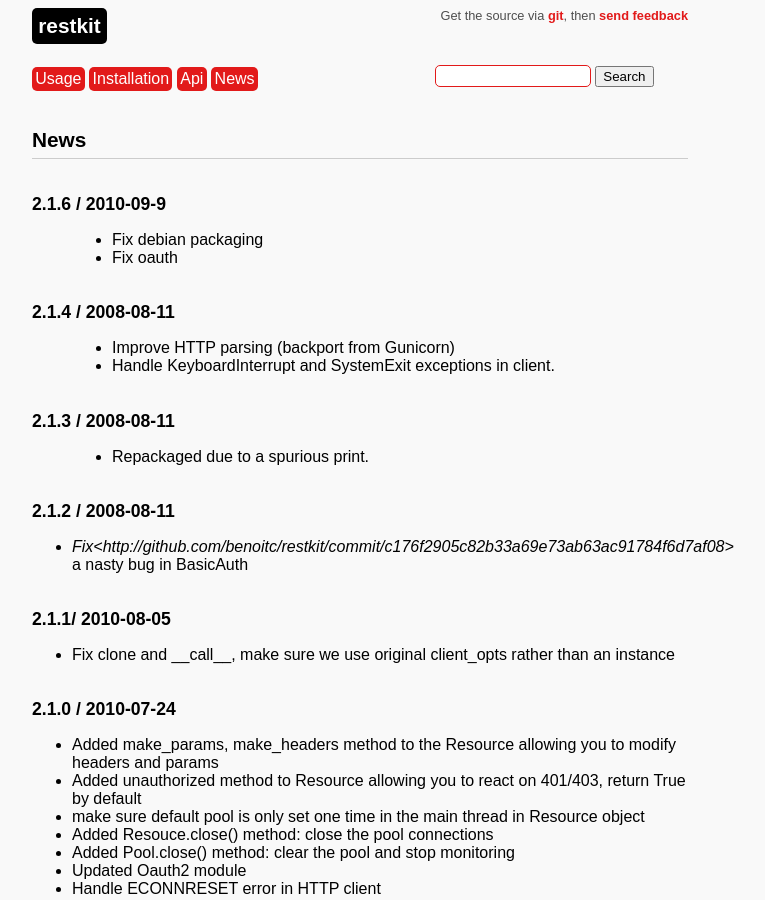
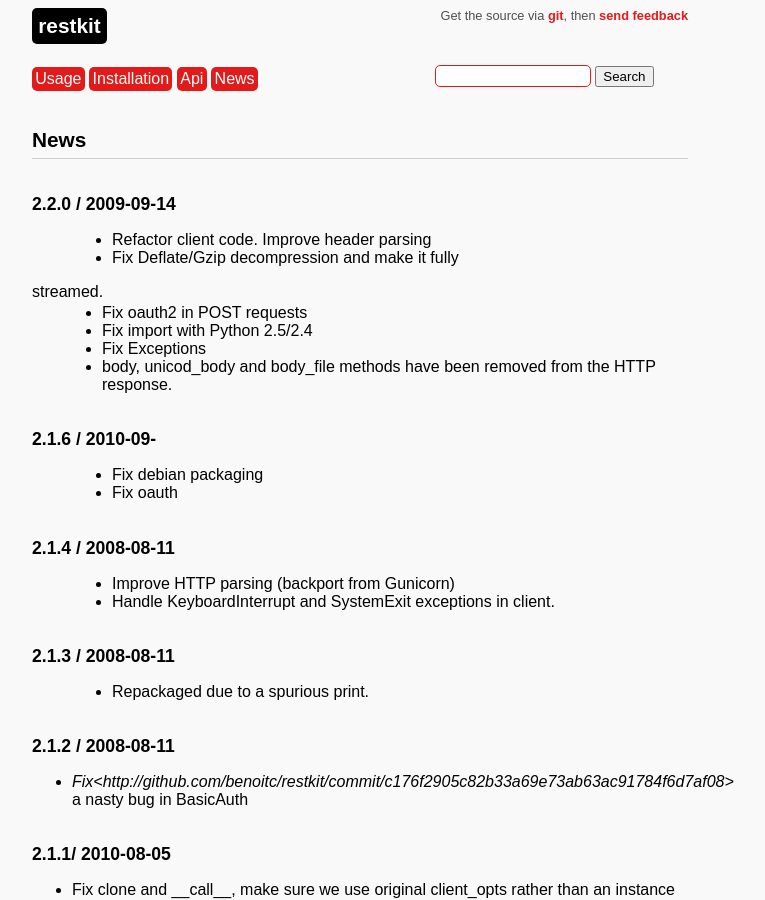
Before and after one commit to benoitc/restkit, a Sphinx documentation site: the page built from doc/news.rst, in a window 1280 px wide and 900 px high. Shown: the whole window, without its empty margins (280-1045 px from the left). Built offline with Sphinx 7.4.7, drawn with Linux system fonts in a browser that asks for light colours; comment, search, counter and statistics services are not loaded.

Commit message:
bump. & fix console

```diff
--- a/doc/news.rst
+++ b/doc/news.rst
@@ -3,7 +3,18 @@
 News
 ====
 
-2.1.6 / 2010-09-9
+2.2.0 / 2009-09-14
+------------------
+ - Refactor client code. Improve header parsing
+ - Fix Deflate/Gzip decompression and make it fully
+streamed.
+ - Fix oauth2 in POST requests
+ - Fix import with Python 2.5/2.4
+ - Fix Exceptions
+ - body, unicod_body and body_file methods have been removed from the
+   HTTP response.
+
+2.1.6 / 2010-09-
 -----------------
  - Fix debian packaging
  - Fix oauth
```
Also changed, not shown: 2 other files.
